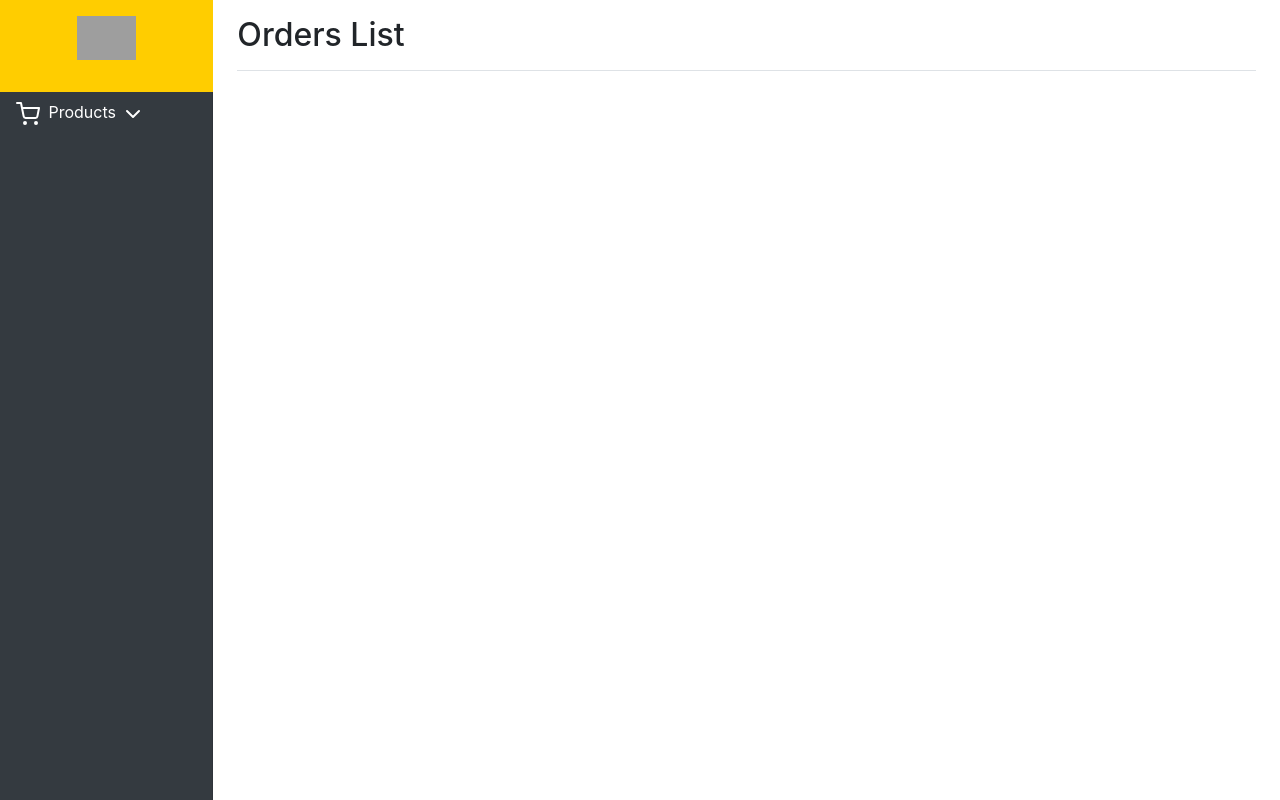
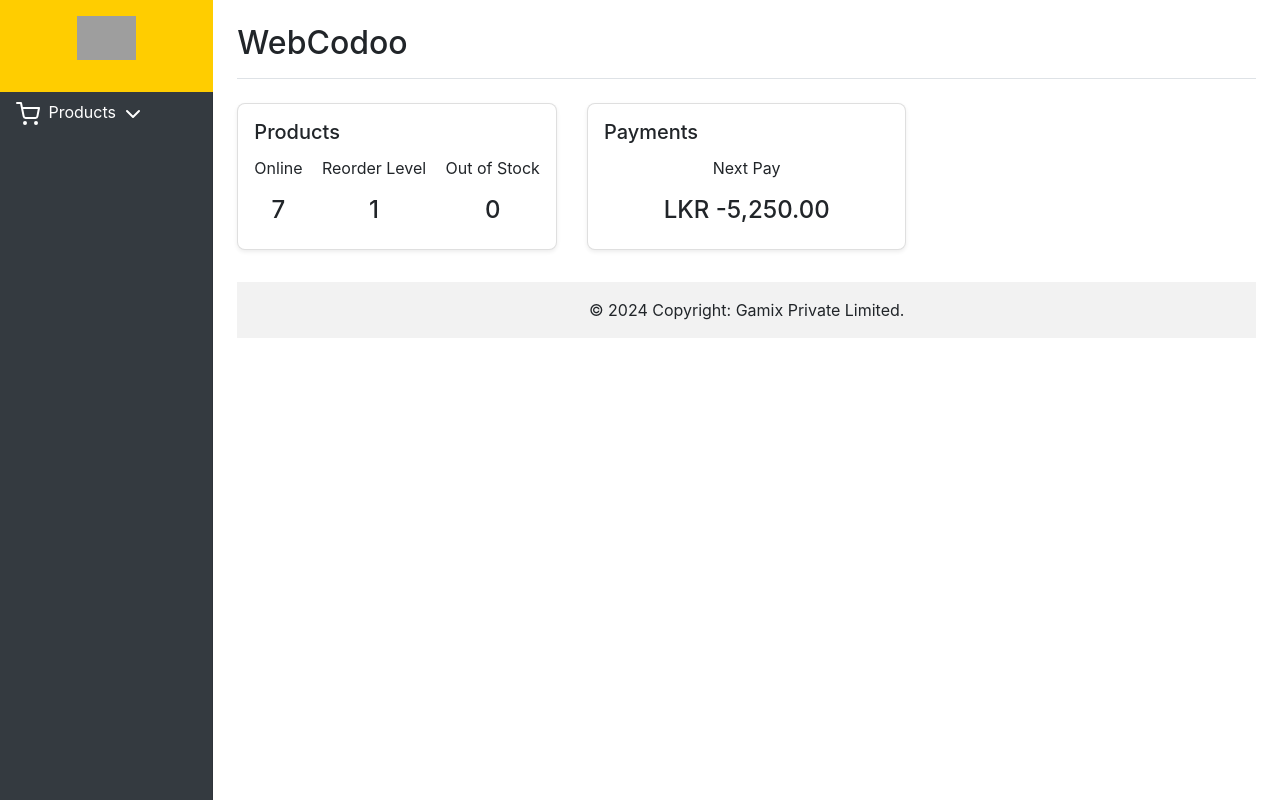
Before and after one commit to inodbandara-official/gamix-web, a PHP site: page /sellerdashboard.html in a window 1280 px wide. Run offline with PHP 8.4, Linux system fonts and the light colour scheme; grey boxes are pictures that could not be loaded.

Commit message:
dashboard-home

```diff
--- a/dashboard.css
+++ b/dashboard.css
@@ -89,4 +89,28 @@ body {
     }
   }
 
-  /* Add other custom styles as needed */
+  .overview-card {
+    border-radius: 0.5rem;
+    box-shadow: 0 0.125rem 0.25rem rgba(0, 0, 0, 0.075);
+  }
+
+  .overview-card .card-body {
+    padding: 1rem;
+  }
+
+  .overview-card h3 {
+    font-size: 1.5rem;
+    margin-top: 0.5rem;
+  }
+
+  .footer {
+    position: absolute;
+    bottom: 0;
+    width: 100%;
+    line-height: 60px; /* Vertically center the text there */
+    background-color: #f5f5f5;
+    text-align: center;
+    padding: 1rem 0;
+  }
+
+  /* Additional styling as needed */
--- a/sellerdashboard.html
+++ b/sellerdashboard.html
@@ -45,21 +45,62 @@
 
 
     <!-- Main Content -->
-    <main role="main" class="col-md-9 ml-sm-auto col-lg-10 px-md-4">
-      <div class="d-flex justify-content-between flex-wrap flex-md-nowrap align-items-center pt-3 pb-2 mb-3 border-bottom">
-        <h1 class="h2">Orders List</h1>
-        <!-- Add the rest of your dashboard content here -->
+<main role="main" class="col-md-9 ml-sm-auto col-lg-10 px-md-4">
+  <div class="py-4">
+    <header class="d-flex justify-content-between align-items-center pb-2 mb-4 border-bottom">
+      <h2>WebCodoo</h2>
+      <!-- Social media icons can be added here if needed -->
+    </header>
+
+    <!-- Overview Cards for Products, Orders, Payments -->
+    <div class="row mb-3">
+      <div class="col-md-4 mb-3">
+        <div class="card overview-card">
+          <div class="card-body">
+            <h5 class="card-title">Products</h5>
+            <div class="d-flex justify-content-between">
+              <div class="text-center">
+                <p class="card-text">Online</p>
+                <h3>7</h3>
+              </div>
+              <div class="text-center">
+                <p class="card-text">Reorder Level</p>
+                <h3>1</h3>
+              </div>
+              <div class="text-center">
+                <p class="card-text">Out of Stock</p>
+                <h3>0</h3>
+              </div>
+            </div>
+          </div>
+        </div>
       </div>
+      <div class="col-md-4 mb-3">
+        <div class="card overview-card">
+          <div class="card-body">
+            <h5 class="card-title">Payments</h5>
+            <div class="text-center">
+              <p class="card-text">Next Pay</p>
+              <h3>LKR -5,250.00</h3>
+            </div>
+          </div>
+        </div>
+      </div>
+      <!-- More cards can be added here -->
+    </div>
 
-      <!-- Search Form -->
-      <!-- ... (Include the search form code from Part 6 here) -->
+    <!-- Footer -->
+    <footer class="bg-body-tertiary text-center text-lg-start">
+      <!-- Copyright -->
+      <div class="text-center p-3" style="background-color: rgba(0, 0, 0, 0.05);">
+        © 2024 Copyright:
+        <a class="text-body" href="#">Gamix Private Limited.</a>
+      </div>
+      <!-- Copyright -->
+    </footer>
+  </div>
+</main>
 
-      <!-- Tabs for Order Statuses -->
-      <!-- ... (Include the tabs code from Part 7 here) -->
-
-      <!-- The rest of your content such as tables and other information goes here -->
-
-    </main>
   </div>
 </div>
 
```
